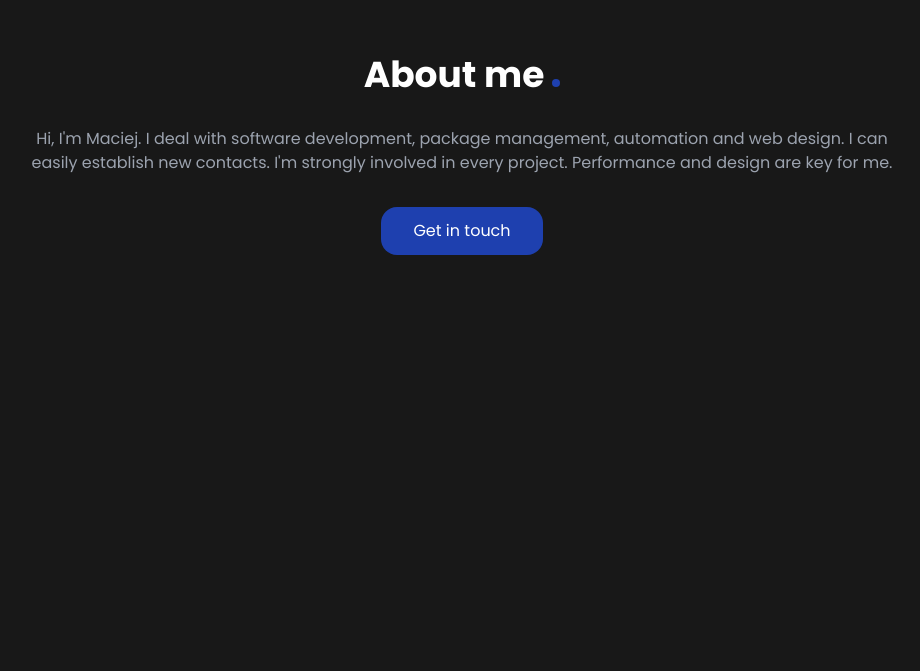
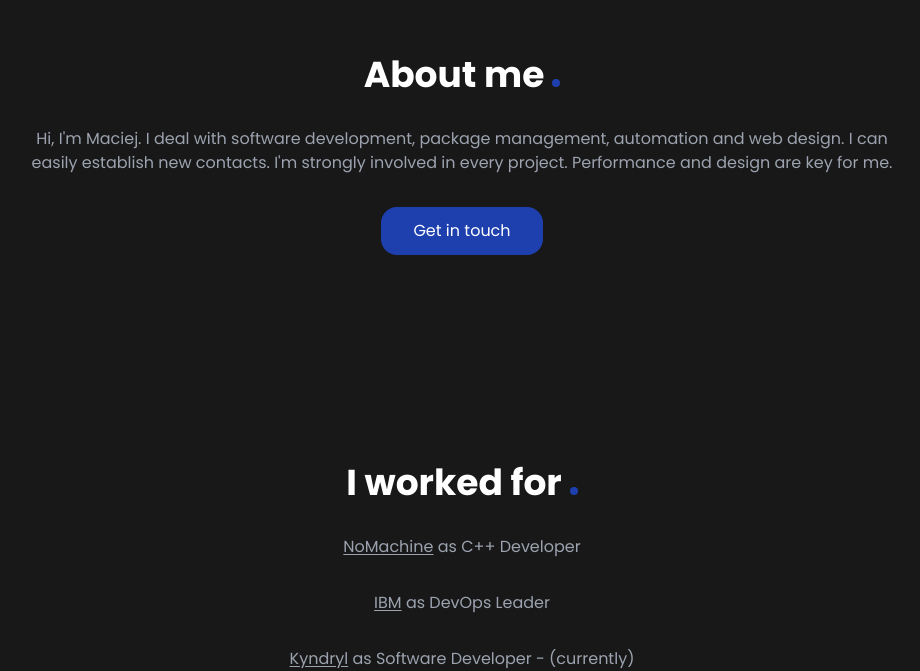
Before and after one commit to maciejadamski89/maciej-adamski-personal-webiste, a Next.js app: page / in a window 1280 px wide. Shown: the part 965-1636 px from the top of the page, without its empty margins (178-1098 px from the left). Before the commit the page ends 1220 px from the top, so only its background shows below. Built offline with nearby package versions, Linux system fonts and the light colour scheme.

Commit message:
Add experience section

```diff
--- /dev/null
+++ b/components/Experience.js
@@ -0,0 +1,41 @@
+import Button from "./Button";
+import { DotBig, DotSmall } from "./Dot";
+import Underline from "./Underline";
+
+export default function About() {
+  const link_style = "underline underline-offset-2 hover:text-blue-800";
+  return (
+    <>
+      <section
+        id="experience"
+        className="flex flex-col max-w-4xl mx-auto space-y-8 text-center mt-52"
+      >
+        <h2 className="text-white">
+          I worked for
+          <DotSmall />
+        </h2>
+        <p className="text-gray-400 2xl:text-2xl">
+          <a href="https://www.nomachine.com/" className={link_style}>
+            NoMachine
+          </a>{" "}
+          as C++ Developer
+          <br></br>
+        </p>
+        <p className="text-gray-400 2xl:text-2xl">
+          <a href="https://www.ibm.com/" className={link_style}>
+            IBM
+          </a>{" "}
+          as DevOps Leader
+          <br></br>
+        </p>
+        <p className="text-gray-400 2xl:text-2xl">
+          <a href="https://www.kyndryl.com/" className={link_style}>
+            Kyndryl
+          </a>{" "}
+          as Software Developer - (currently)
+          <br></br>
+        </p>
+      </section>
+    </>
+  );
+}
--- a/pages/index.js
+++ b/pages/index.js
@@ -2,6 +2,7 @@
 import Navbar from "@/components/Navbar/";
 import Hero from "@/components/Hero";
 import About from "@/components/About";
+import Experience from "@/components/Experience";
 import { HeadContent } from "@/content/Head";
 
 export default function Home() {
@@ -18,6 +19,7 @@
         <Navbar />
         <Hero />
         <About />
+        <Experience />
       </main>
     </>
   );
```
